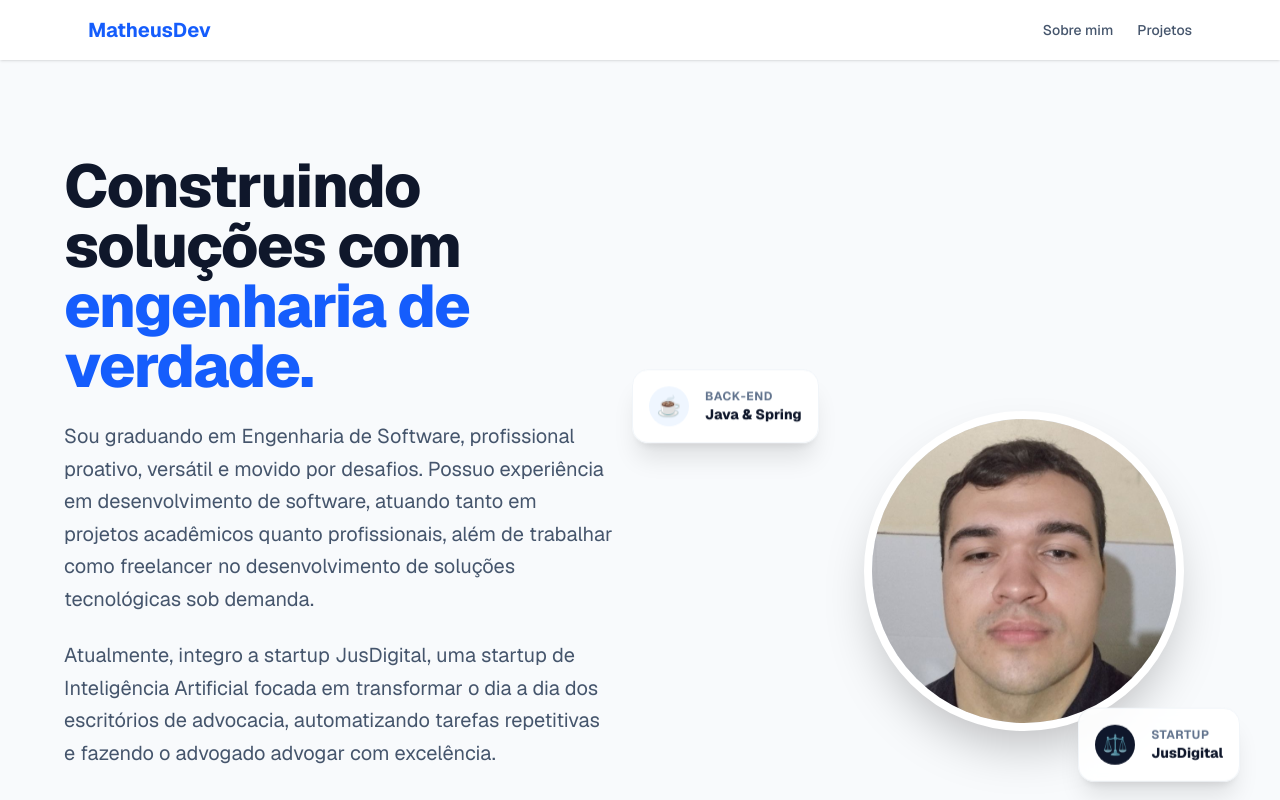
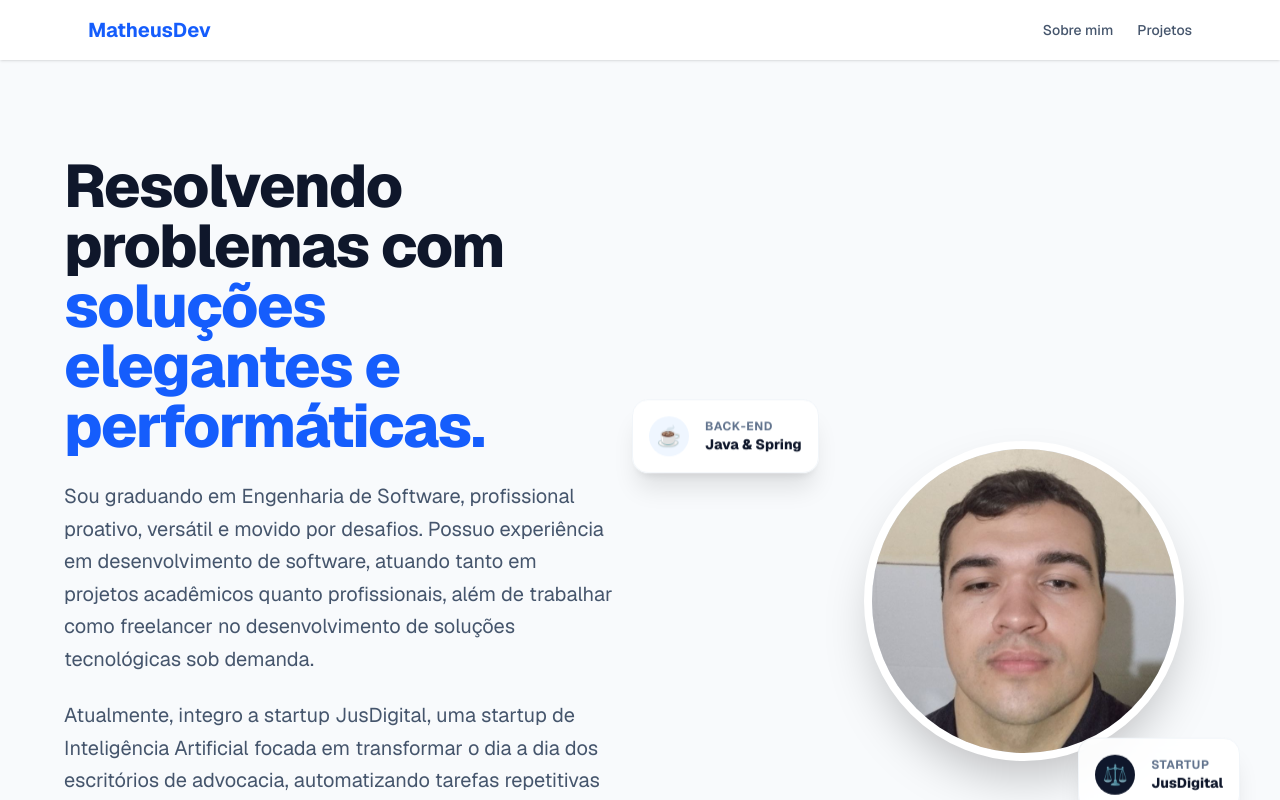
Before and after one commit to Matheus-a31/front-portifolio, a Next.js app: page / in a window 1280 px wide. Shown: the top 800 px of the page. Built offline with nearby package versions, Linux system fonts and the light colour scheme.

Commit message:
Update Hero component heading text

```diff
--- a/src/components/Hero.tsx
+++ b/src/components/Hero.tsx
@@ -9,7 +9,7 @@ export default function Hero() {
       <div className="max-w-6xl mx-auto grid grid-cols-1 lg:grid-cols-2 gap-12 items-center">
         <div className="flex flex-col items-start">
           <h1 className="text-5xl md:text-6xl font-extrabold tracking-tight text-slate-900 mb-6">
-            Construindo soluções com <span className="text-blue-600">engenharia de verdade.</span>
+            Resolvendo problemas com <span className="text-blue-600">soluções elegantes e performáticas.</span>
           </h1>
           <p className="text-lg md:text-xl text-slate-600 leading-relaxed mb-6">
             Sou graduando em Engenharia de Software, profissional proativo, versátil e movido por desafios.
```
